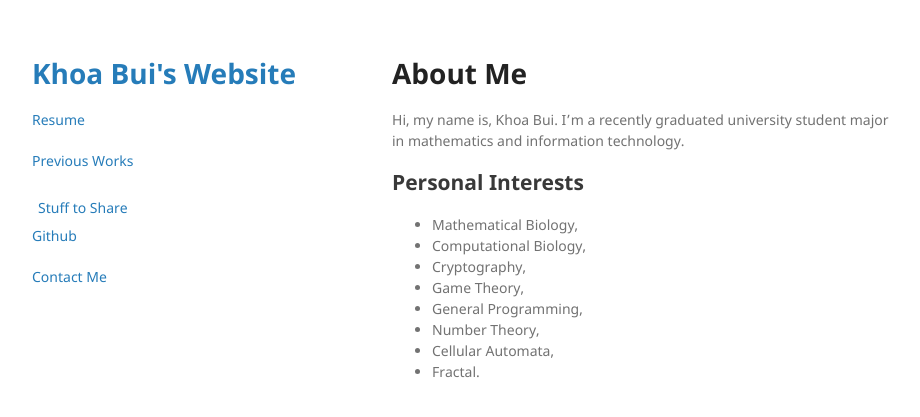
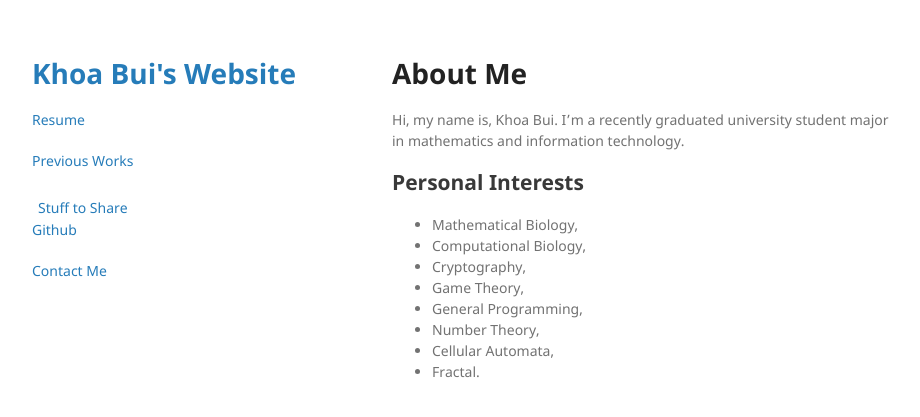
Before and after one commit to khoabuiv/khoabuiv.github.io, a Jekyll site: the page built from index.md, in a window 1280 px wide. Shown: the top 417 px of the page, without its empty margins (178-1098 px from the left). Built offline with Jekyll 4.4.1, drawn with Linux system fonts in a browser that asks for light colours; our own code applies the rules of GitHub Pages for plain Markdown files.

Commit message:
Update jekyll-theme-minimal.scss

```diff
--- a/_sass/jekyll-theme-minimal.scss
+++ b/_sass/jekyll-theme-minimal.scss
@@ -134,7 +134,6 @@
   -webkit-font-smoothing:subpixel-antialiased;
   font: 14px/1.5 "Noto Sans", "Helvetica Neue", Helvetica, Arial, sans-serif;
   padding-top:6px;
-  margin:0 0 6px;
   border: none;
 }
 
@@ -145,7 +144,7 @@
 
 header .dropdown-content {
   display: none;
-  background-color: rgba(255, 255, 255, 0.66);
+  background-color: grey;
   box-shadow: rgba(0,0,0,0.2);
   z-index: 1;
 }
```
